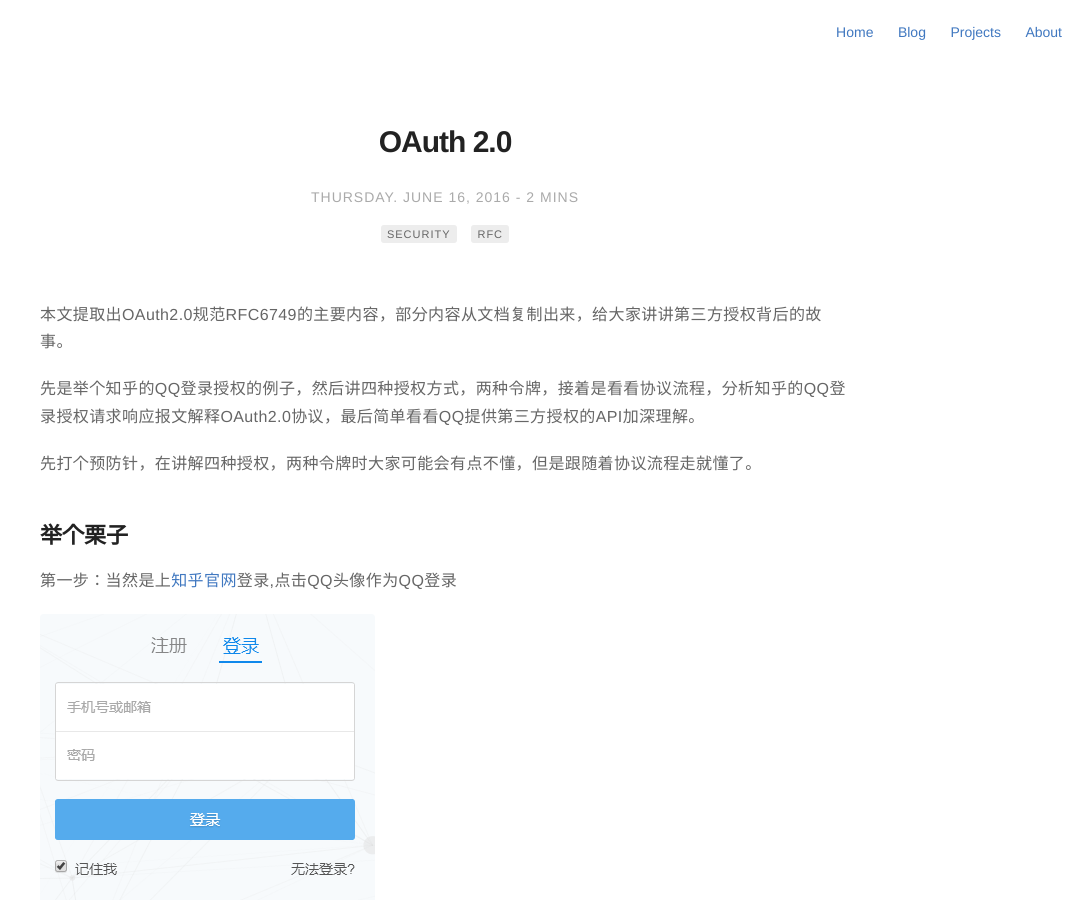
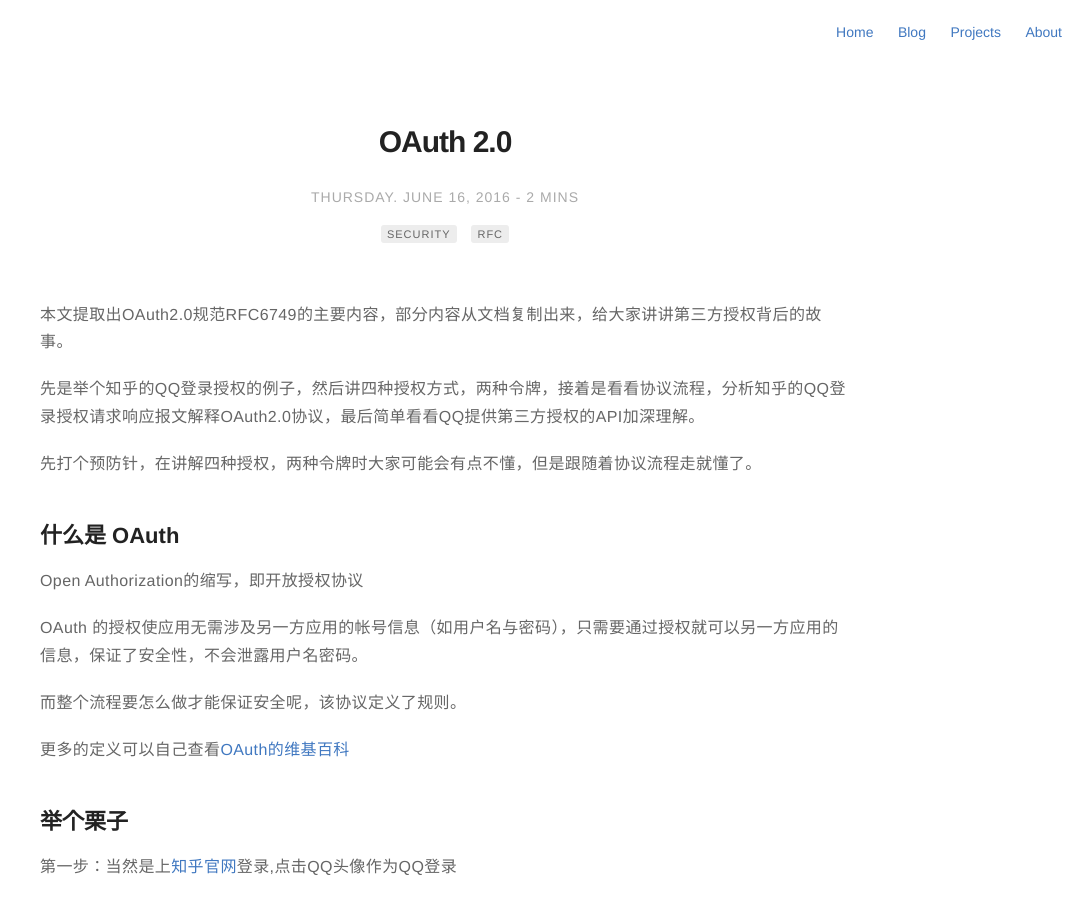
Before and after one commit to benson-lin/benson-lin.github.io, a Jekyll site: the page built from _posts/2016-06-13-OAuth2.md, in a window 1280 px wide and 900 px high. Shown: the whole window, without its empty margins (195-1280 px from the left). Built offline with Jekyll 4.4.1, drawn with Linux system fonts in a browser that asks for light colours; comment, search, counter and statistics services are not loaded.

Commit message:
oauth2.0

```diff
--- a/_posts/2016-06-13-OAuth2.md
+++ b/_posts/2016-06-13-OAuth2.md
@@ -15,6 +15,15 @@ blog: true
 
 先打个预防针，在讲解四种授权，两种令牌时大家可能会有点不懂，但是跟随着协议流程走就懂了。
 
+## 什么是 OAuth
+
+Open Authorization的缩写，即开放授权协议
+
+OAuth 的授权使应用无需涉及另一方应用的帐号信息（如用户名与密码），只需要通过授权就可以另一方应用的信息，保证了安全性，不会泄露用户名密码。
+
+而整个流程要怎么做才能保证安全呢，该协议定义了规则。
+
+更多的定义可以自己查看[OAuth的维基百科](https://en.wikipedia.org/wiki/OAuth)
 
 ## 举个栗子
 
```
